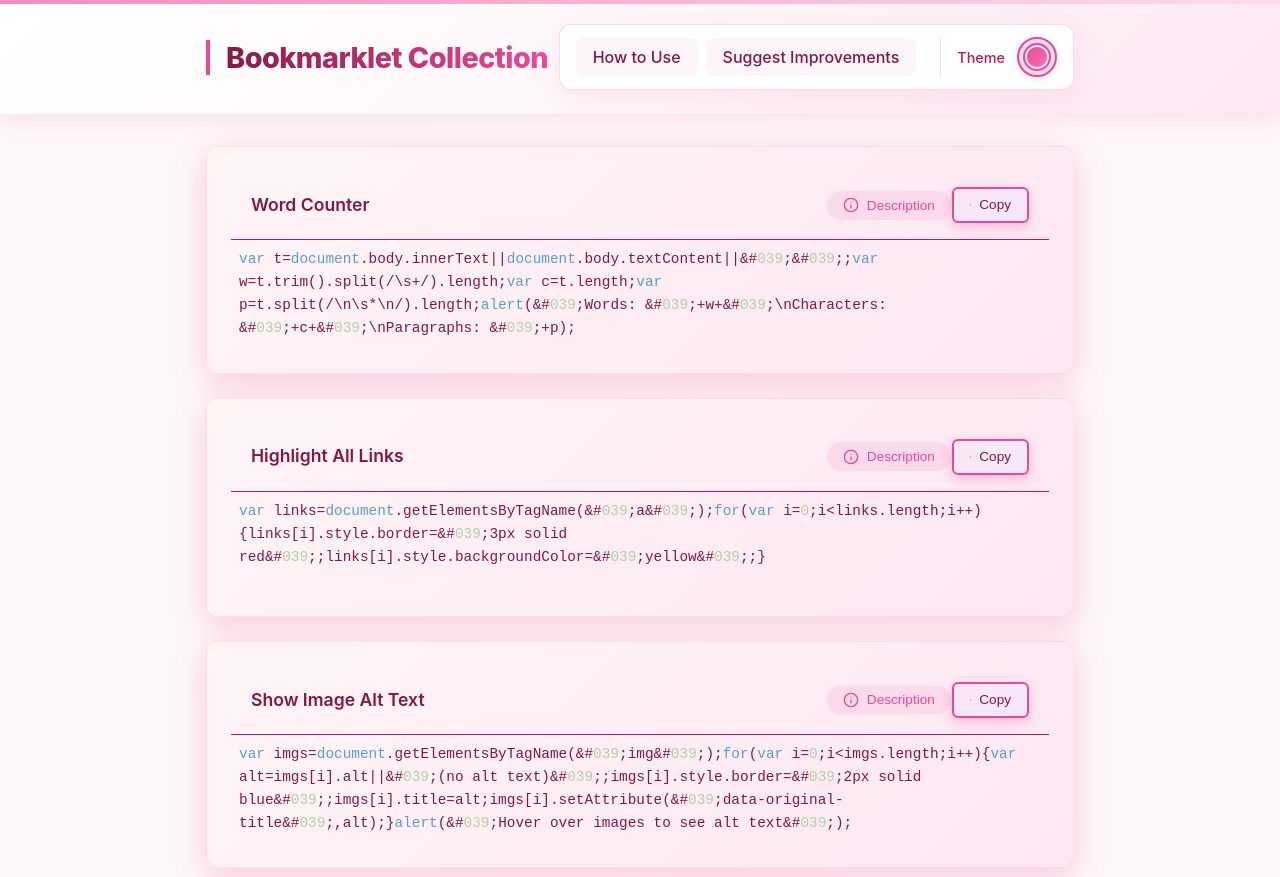
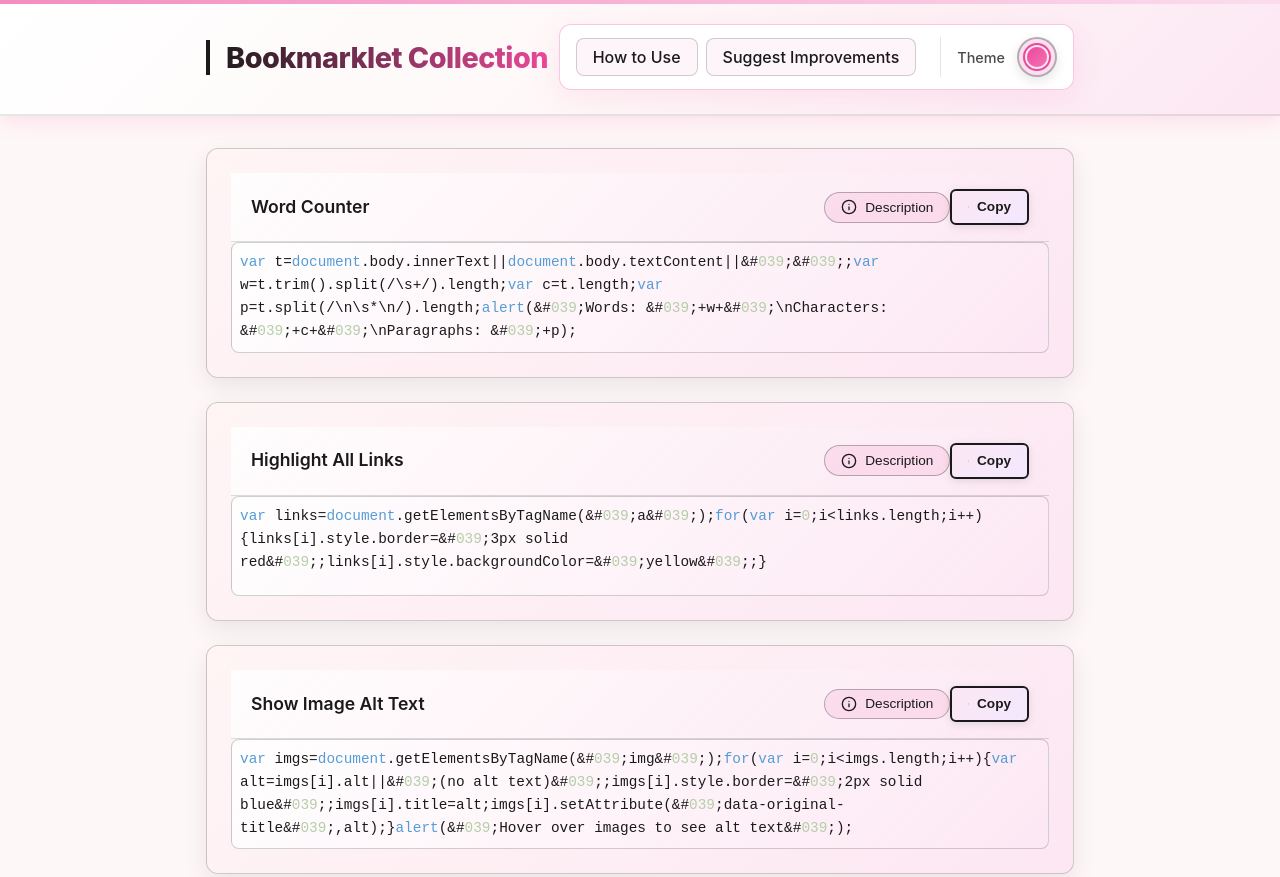
Before and after one commit to Mirvo19/Bookmarklets, a plain HTML site: page index.html in a window 1280 px wide. Shown: the top 877 px of the page. Drawn offline with Linux system fonts and the light colour scheme.

Commit message:
Add files via upload

```diff
--- a/styles.css
+++ b/styles.css
@@ -11,18 +11,18 @@
     --bg: #fef7f7;
     --surface: #ffffff;
     --card: #fff5f5;
-    --text: #831843;
-    --muted: #be185d;
+    --text: #1a1a1a;
+    --muted: #4a4a4a;
     --accent: #ec4899;
     --accent-rgb: 236, 72, 153;
     --accent-2: #fce7f3;
     --focus: #ec4899;
     --success: #059669;
     --danger: #dc2626;
-    --shadow: 0 8px 32px rgba(236, 72, 153, 0.25);
+    --shadow: 0 8px 32px rgba(0, 0, 0, 0.15);
     --accent-hover: #db2777;
     --glass-bg: rgba(255, 255, 255, 0.95);
-    --glass-border: rgba(236, 72, 153, 0.2);
+    --glass-border: rgba(0, 0, 0, 0.1);
 }
 
 /* Apply theme variables based on data-theme attribute */
@@ -48,18 +48,18 @@
     --bg: #fef7f7;
     --surface: #ffffff;
     --card: #fff5f5;
-    --text: #831843;
-    --muted: #be185d;
+    --text: #1a1a1a;
+    --muted: #4a4a4a;
     --accent: #ec4899;
     --accent-rgb: 236, 72, 153;
     --accent-2: #fce7f3;
     --focus: #ec4899;
     --success: #059669;
     --danger: #dc2626;
-    --shadow: 0 8px 32px rgba(236, 72, 153, 0.25);
+    --shadow: 0 8px 32px rgba(0, 0, 0, 0.15);
     --accent-hover: #db2777;
     --glass-bg: rgba(255, 255, 255, 0.95);
-    --glass-border: rgba(236, 72, 153, 0.2);
+    --glass-border: rgba(0, 0, 0, 0.1);
 }
 
 :root[data-theme="ocean"] {
@@ -1177,58 +1177,142 @@ pre, code, pre * {
 /* Flamingo theme special enhancements */
 [data-theme="flamingo"] .bookmarklet-card {
     background: linear-gradient(135deg, #fff5f5 0%, #fce7f3 100%);
-    border: 1px solid rgba(236, 72, 153, 0.1);
+    border: 1px solid rgba(26, 26, 26, 0.2);
+    box-shadow: 0 8px 24px rgba(0, 0, 0, 0.08);
 }
 
 [data-theme="flamingo"] .bookmarklet-card:hover {
-    box-shadow: 0 12px 24px rgba(236, 72, 153, 0.2);
-    border-color: rgba(236, 72, 153, 0.3);
+    box-shadow: 0 12px 28px rgba(0, 0, 0, 0.12), 0 4px 12px rgba(236, 72, 153, 0.2);
+    border-color: rgba(26, 26, 26, 0.4);
+    transform: translateY(-4px);
 }
 
 [data-theme="flamingo"] .bookmarklet-card::before {
     background: linear-gradient(135deg, #ec4899, #f472b6, #fbbf24);
 }
 
+[data-theme="flamingo"] .card-header {
+    border-bottom: 1px solid rgba(26, 26, 26, 0.15);
+    background: linear-gradient(135deg, rgba(255, 255, 255, 0.8), rgba(252, 231, 243, 0.6));
+}
+
+[data-theme="flamingo"] .card-title {
+    color: #1a1a1a;
+    font-weight: 600;
+}
+
 [data-theme="flamingo"] .action-button {
     background: linear-gradient(135deg, #ec4899, #db2777);
+    color: white;
+    border: 1px solid rgba(26, 26, 26, 0.2);
     box-shadow: 0 4px 12px rgba(236, 72, 153, 0.3);
 }
 
 [data-theme="flamingo"] .action-button:hover {
     background: linear-gradient(135deg, #db2777, #be185d);
+    border-color: #1a1a1a;
     box-shadow: 0 6px 16px rgba(236, 72, 153, 0.4);
 }
 
 [data-theme="flamingo"] .copy-button {
     background: linear-gradient(135deg, #fce7f3, #f3e8ff);
-    border: 2px solid #ec4899;
-    color: #831843;
+    border: 2px solid #1a1a1a;
+    color: #1a1a1a;
+    font-weight: 600;
+    box-shadow: 0 2px 8px rgba(0, 0, 0, 0.1);
 }
 
 [data-theme="flamingo"] .copy-button:hover {
-    background: linear-gradient(135deg, #ec4899, #db2777);
+    background: linear-gradient(135deg, #1a1a1a, #2a2a2a);
     color: white;
-    transform: translateY(-3px);
+    transform: translateY(-2px);
+    box-shadow: 0 4px 12px rgba(0, 0, 0, 0.2);
+}
+
+[data-theme="flamingo"] .info-button {
+    background: rgba(236, 72, 153, 0.1);
+    border: 1px solid rgba(26, 26, 26, 0.3);
+    color: #1a1a1a;
+    font-weight: 500;
+}
+
+[data-theme="flamingo"] .info-button:hover {
+    background: rgba(236, 72, 153, 0.2);
+    border-color: #ec4899;
+    color: #1a1a1a;
 }
 
 [data-theme="flamingo"] .site-header {
     background: linear-gradient(135deg, #ffffff 0%, #fef7f7 50%, #fce7f3 100%);
     box-shadow: 0 4px 20px rgba(236, 72, 153, 0.15);
+    border-bottom: 2px solid rgba(26, 26, 26, 0.1);
+}
+
+[data-theme="flamingo"] .site-header h1 {
+    background: linear-gradient(90deg, #1a1a1a, #ec4899);
+    -webkit-background-clip: text;
+    background-clip: text;
+    color: transparent;
+    border-left: 4px solid #1a1a1a;
 }
 
 [data-theme="flamingo"] .header-controls {
     background: rgba(255, 255, 255, 0.98);
-    border: 1px solid rgba(236, 72, 153, 0.2);
+    border: 1px solid rgba(236, 72, 153, 0.3);
     box-shadow: 0 8px 32px rgba(236, 72, 153, 0.1);
+}
+
+[data-theme="flamingo"] .nav-link {
+    border: 1px solid rgba(26, 26, 26, 0.2);
+    color: #1a1a1a;
+    font-weight: 500;
 }
 
 [data-theme="flamingo"] .nav-link:hover {
     background: linear-gradient(135deg, rgba(236, 72, 153, 0.1), rgba(244, 114, 182, 0.1));
+    color: #1a1a1a;
+    border-color: #ec4899;
     box-shadow: 0 4px 12px rgba(236, 72, 153, 0.2);
+}
+
+[data-theme="flamingo"] .theme-switcher {
+    border: 2px solid rgba(26, 26, 26, 0.3);
+    box-shadow: 0 4px 12px rgba(0, 0, 0, 0.1);
 }
 
 [data-theme="flamingo"] .theme-switcher:hover {
     box-shadow: 0 6px 20px rgba(236, 72, 153, 0.4);
+    border-color: #ec4899;
+}
+
+[data-theme="flamingo"] .editor__code {
+    background: linear-gradient(135deg, rgba(255, 255, 255, 0.9), rgba(252, 231, 243, 0.7));
+    border: 1px solid rgba(26, 26, 26, 0.2);
+    border-radius: 8px;
+    color: #1a1a1a;
+}
+
+[data-theme="flamingo"] .description-card {
+    background: linear-gradient(135deg, rgba(255, 255, 255, 0.98), rgba(252, 231, 243, 0.95));
+    border: 2px solid rgba(26, 26, 26, 0.2);
+    box-shadow: 0 20px 40px rgba(0, 0, 0, 0.15);
+    color: #1a1a1a;
+}
+
+[data-theme="flamingo"] .description-card h3 {
+    color: #1a1a1a;
+    border-bottom: 1px solid rgba(26, 26, 26, 0.2);
+}
+
+[data-theme="flamingo"] .toast {
+    background: linear-gradient(135deg, var(--accent), var(--accent-2));
+    border: 1px solid rgba(26, 26, 26, 0.2);
+    box-shadow: 0 12px 28px rgba(0, 0, 0, 0.15);
+}
+
+[data-theme="flamingo"] .toast::after {
+    background: #1a1a1a;
+    width: 3px;
 }
 
 @media (max-width: 600px) {
```
Also changed, not shown: suggest-improvements.html (+2 -2 lines).
